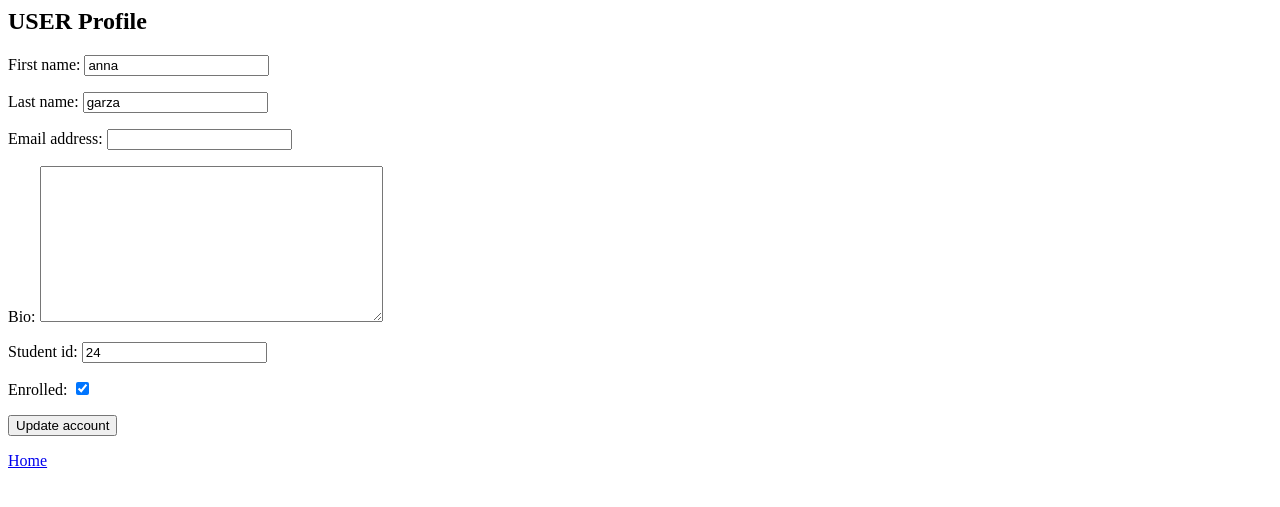
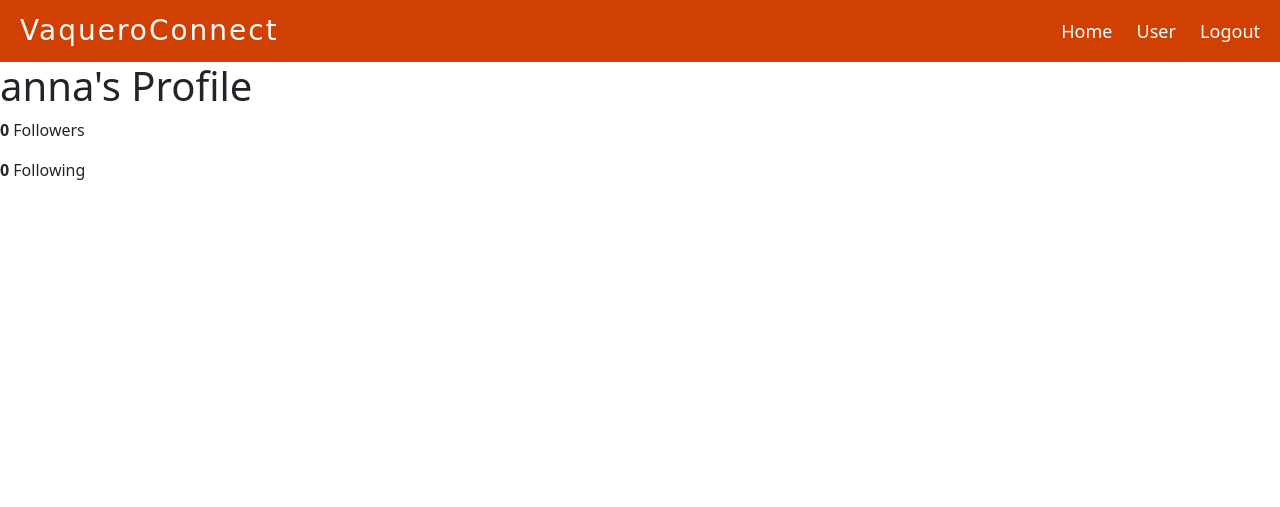
Before and after one commit to melanieaidee/SE-Project, a Django app: page /profile/ in a window 1280 px wide. Shown: the top 507 px of the page. Run offline with Django 5.2, Linux system fonts and the light colour scheme; a user stored in the database is signed in; data comes from the database, SQL or seed files in the repository; both versions use the stored data as it was after the commit; some web fonts are replaced.

Commit message:
Add the follow system with followers/follwing count,user lists, and databse migration

```diff
--- a/newApp/models.py
+++ b/newApp/models.py
@@ -15,3 +15,12 @@ class Profile(models.Model):
 
     def __str__(self):
         return self.user.username
+#this is the follow model which will be used to create the follow and unfollow functionality
+
+class Follow(models.Model):
+    follower = models.ForeignKey(User, related_name="following", on_delete=models.CASCADE)
+    following = models.ForeignKey(User, related_name="followers", on_delete=models.CASCADE)
+    created_at = models.DateTimeField(auto_now_add=True)
+
+    def __str__(self):
+        return f"{self.follower.username} follows {self.following.username}"
--- a/newApp/templates/profile.html
+++ b/newApp/templates/profile.html
@@ -1,10 +1,24 @@
-<h2>USER Profile</h2>
+{% extends 'base.html' %}
 
- <form method="POST">
+{% block content %}
+
+<h1>{{ profile_user.username }}'s Profile</h1>
+
+<div class="profile-stats">
+    <p><strong>{{ followers_count }}</strong> Followers</p>
+    <p><strong>{{ following_count }}</strong> Following</p>
+</div>
+<!-- Follow/Unfollow Button -->
+{% if request.user != profile_user %}
+    <form method="POST" action="{% url 'follow_view' profile_user.username %}">
         {% csrf_token %}
-        {{  u_form.as_p }}
-         {{ p_form.as_p }}
-        <button type="submit">Update account</button>
-</form>
 
-    <a href="{% url 'home' %}">Home</a>
+        {% if is_following %}
+            <button type="submit" class="follow-btn">Unfollow</button>
+        {% else %}
+            <button type="submit" class="follow-btn">Follow</button>
+        {% endif %}
+    </form>
+{% endif %}
+
+{% endblock %}
--- a/newApp/urls.py
+++ b/newApp/urls.py
@@ -7,6 +7,7 @@ urlpatterns = [
     path('profile/', views.profile, name = 'profile'),
     path('login/', auth_views.LoginView.as_view(template_name='login.html'), name = 'login'),
     path('logout/', views.logout_view, name='logout'),#redirect to home after logout
-    path('main_home/', views.main_home, name='main_home') #created this
-
+    path('main_home/', views.main_home, name='main_home'), #created this
+    path("follow/<str:username>/", views.follow_view, name="follow_view"),#this is the follow view with the username
+    path("user/<str:username>/", views.user_profile, name="user_profile"),#this is the user profile view with the username
 ]
--- a/newApp/views.py
+++ b/newApp/views.py
@@ -1,3 +1,5 @@
+from urllib import request
+
 from django.shortcuts import render, redirect
 from django.contrib.auth.forms import UserCreationForm
 from django.contrib import messages
@@ -6,13 +8,18 @@ from django.contrib.auth.decorators import login_required
 from django.contrib.auth import authenticate, login # will be exclusive
 from django.contrib.auth import logout
 
+from django.contrib.auth.models import User
+from django.shortcuts import redirect, get_object_or_404
+from .models import Follow
+#####################################################################################################
 #this is the home view which will be the page before login
 def home(request):
     return render(request, 'home.html', {})
+#####################################################################################################
 #added main_home view this will be the main page after login
 def main_home(request):
     return render(request, 'main_home.html', {})
-
+#####################################################################################################
 def register(request):
     if request.method == "POST":
         form = UserCreationForm(request.POST)
@@ -24,10 +31,13 @@ def register(request):
         form = UserCreationForm()
 
     return render(request, 'register.html', {'form': form})
-
-
+#####################################################################################################
 @login_required
 def profile(request):
+    profile_user = request.user  # the user whose profile is being viewed
+    followers_count = profile_user.followers.count()
+    following_count = profile_user.following.count()
+    #if the request method is POST, we will update the user's information
     if request.method == "POST":
         u_form = UserUpdateForm(request.POST, instance=request.user)
         p_form = ProfileUpdateForm(request.POST, instance=request.user.profile)
@@ -37,12 +47,21 @@ def profile(request):
             p_form.save()
             messages.success(request, "Your account has been updated successfully")
             return redirect('profile')
-
+    #if the request method is not POST, we will create the forms with the current user's information
     else:
         u_form = UserUpdateForm(instance=request.user)
         p_form = ProfileUpdateForm(instance=request.user.profile)
+    # they cannot follow themselves, so always false
+    return render(request, 'profile.html', {
+        'u_form': u_form,#this is for the user update form
+        'p_form': p_form,#this is for the profile update form
+        'profile_user': profile_user,#this is for the profile user
+        'followers_count': followers_count,#this is for the followers count
+        'following_count': following_count,#this is fo rthe following count
+        'is_following': False,#user cannot follow themselves so always false
+    })
 
-    return render(request, 'profile.html', {'u_form': u_form, 'p_form': p_form})
+#####################################################################################################
 #added this
 def login_view(request):
     if request.method == "POST":
@@ -55,7 +74,49 @@ def login_view(request):
             login(request, user)
             return redirect('main_home')
     return render(request, 'login.html')
+
+#####################################################################################################
 #this is the logout view which will log the user out and redirect to home page
 def logout_view(request):
     logout(request)
     return redirect('home')
+#####################################################################################################
+#this will be the profile view with the username
+def follow_view(request, username):
+    user_to_follow = get_object_or_404(User, username=username)
+    current_user = request.user
+#checks if the user is already following the user they want to follow
+    existing_account = Follow.objects.filter(
+        follower=current_user,
+        following=user_to_follow
+    )
+#if statement to check if user is already following else create a new follow object
+    if existing_account.exists():
+        existing_account.delete()
+    else:
+        Follow.objects.create(
+            follower=current_user,#this is the current user who is following
+            following=user_to_follow #this is the user they want to follow
+        )
+#redirect to the profile page
+    return redirect("user_profile", username=username)
+
+#####################################################################################################
+#this is the user profile view which will show the user's profile and the follow button
+def user_profile(request, username):
+    profile_user = get_object_or_404(User, username=username)
+
+    is_following = Follow.objects.filter(
+        follower=request.user,
+        following=profile_user
+    ).exists()
+
+    followers_count = profile_user.followers.count()
+    following_count = profile_user.following.count()
+
+    return render(request, 'profile.html', {
+        'profile_user': profile_user,
+        'is_following': is_following,
+        'followers_count': followers_count,
+        'following_count': following_count,
+    })
```
Also changed, not shown: db.sqlite3, newApp/migrations/0003_follow.py (added).
